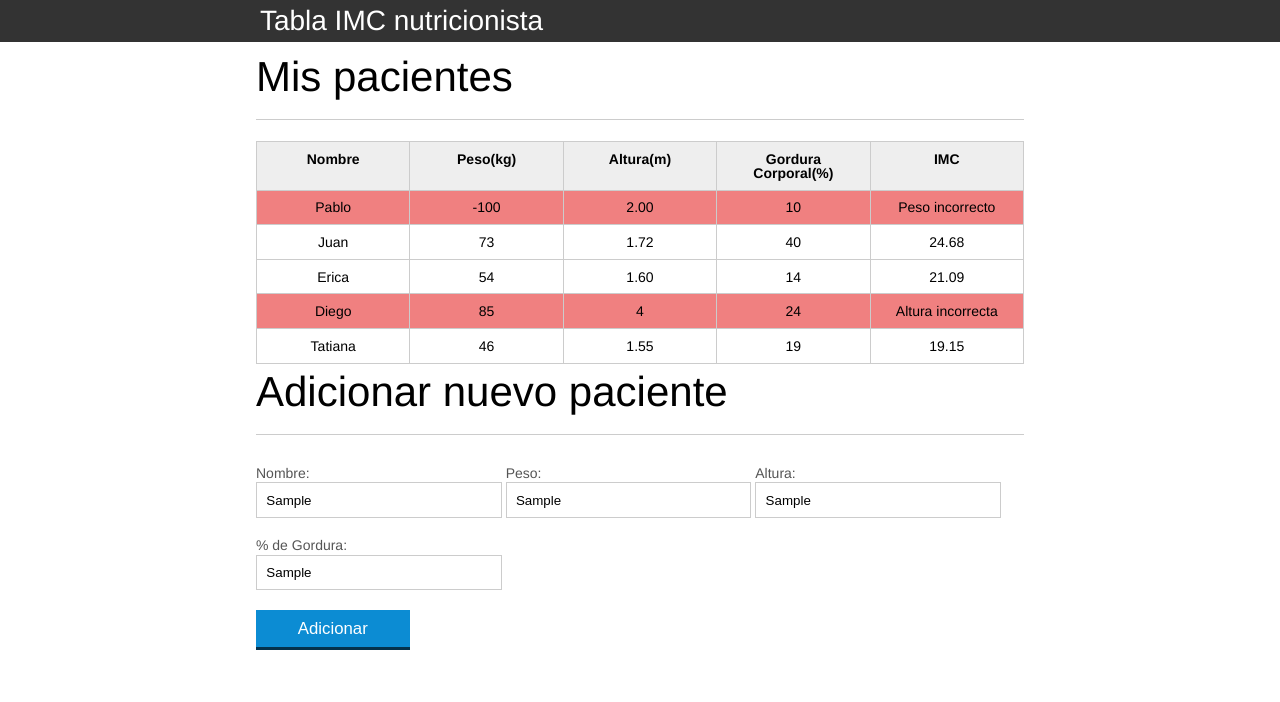
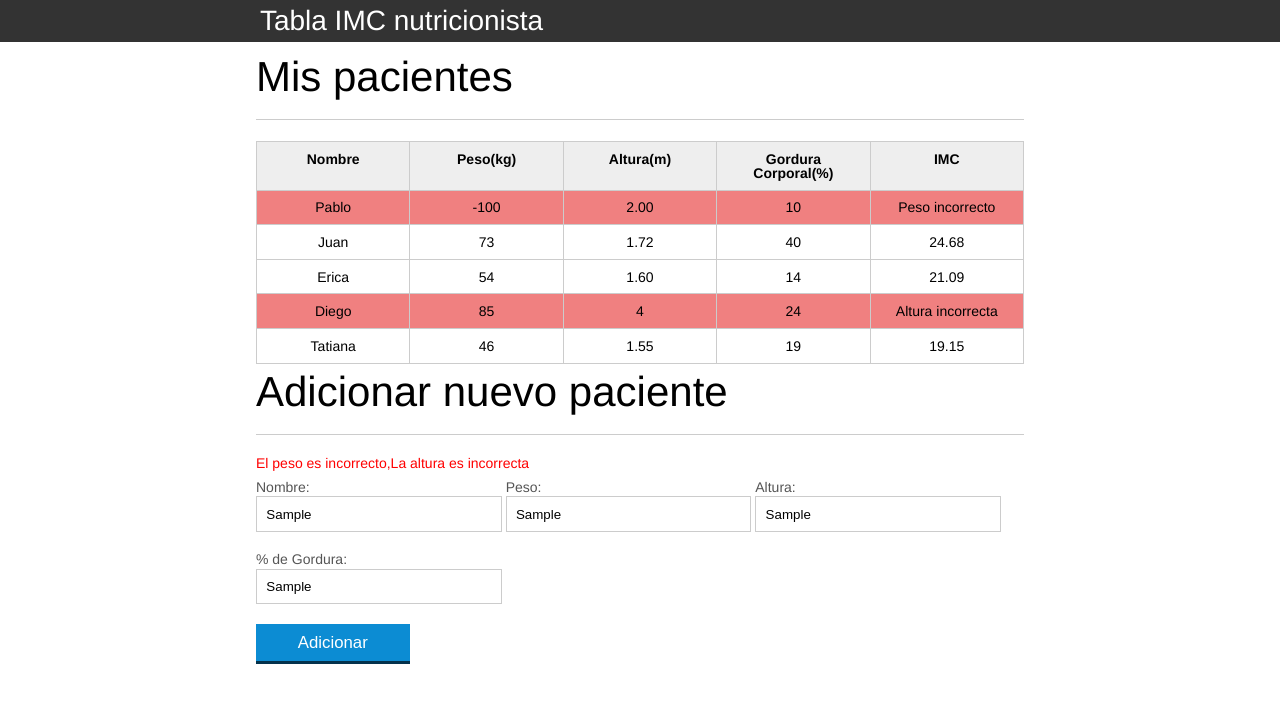
Before and after one commit to udimarianor/ejercicioIMC, a plain HTML site: page index.html in a window 1280 px wide. Both pictures are taken after typing "Sample", "Sample", "Sample", "Sample" into the empty fields and a click on the button "Adicionar". Drawn offline with Linux system fonts and the light colour scheme.

Commit message:
mas mejoras

```diff
--- a/css/index.css
+++ b/css/index.css
@@ -136,3 +136,7 @@ button[disabled=disabled], button:disabled {
 .paciente-incorrecto{
 	background-color: lightcoral;
 }
+
+#mensaje-error{
+	color: red;
+}
--- a/index.html
+++ b/index.html
@@ -75,6 +75,7 @@
 	</main>
 	<section class="container">
 		<h2 id="titulo-form">Adicionar nuevo paciente</h2>
+		<span id="mensaje-error"></span>
 		<form id="form-adicionar">
 			<div class="grupo">
 				<label for="nombre">Nombre:</label>
--- a/js/calcular_imc.js
+++ b/js/calcular_imc.js
@@ -23,7 +23,7 @@ for (var i = 0; i < pacientes.length; i++) {
     }
 
     if (!alturaEsValida) {
-        console.log("Peso incorrecto");
+        console.log("Altura incorrecto");
         tdIMC.textContent = "Altura incorrecta";
         alturaEsValida = false;
         paciente.classList.add("paciente-incorrecto");
--- a/js/form.js
+++ b/js/form.js
@@ -8,8 +8,11 @@ botonAdicionar.addEventListener("click", function (event) {
     var form = document.querySelector("#form-adicionar");
     var paciente = capturarDatosPaciente(form);
     var pacienteTr = crearTR(paciente);
-    if (!validarPaciente(paciente)) {
-        alert("paciente incorrecto");
+
+    var errores = validarPaciente(paciente);
+    if (errores.length > 0) {
+        var mensajeError = document.querySelector("#mensaje-error");
+        mensajeError.textContent = errores;
         return; //este return en el if me CORTA LA FUNCIÓN ANÓNIMA!
     }
 
@@ -59,9 +62,14 @@ function construirTd(dato, clase){
 }
 
 function validarPaciente(paciente){
-    if (validarPeso(paciente.peso)) {
-        return true
-    } else {
-        return false;
+    var errores = [];
+    if (!validarPeso(paciente.peso)) {
+        errores.push("El peso es incorrecto");
     }
+
+    if (!validarAltura(paciente.altura)) {
+        errores.push("La altura es incorrecta");
+    }
+
+    return errores;
 }
```
